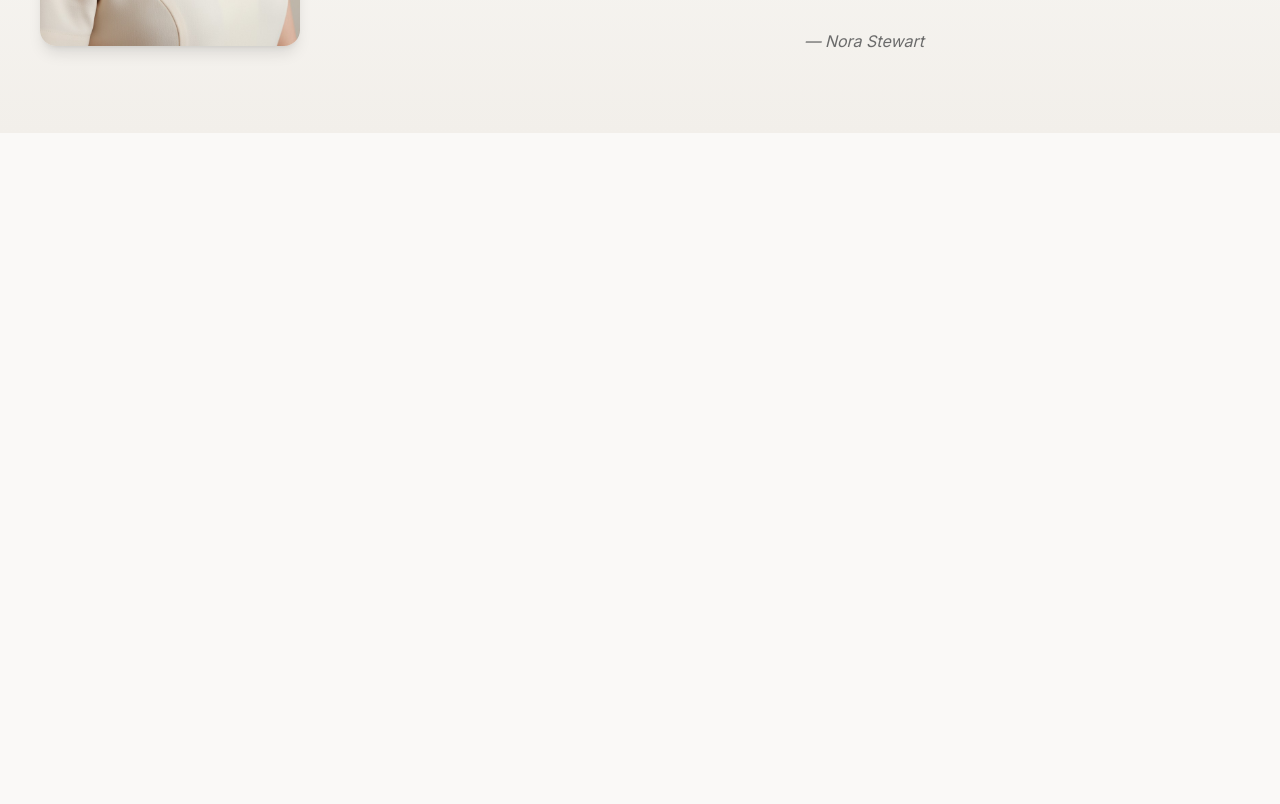
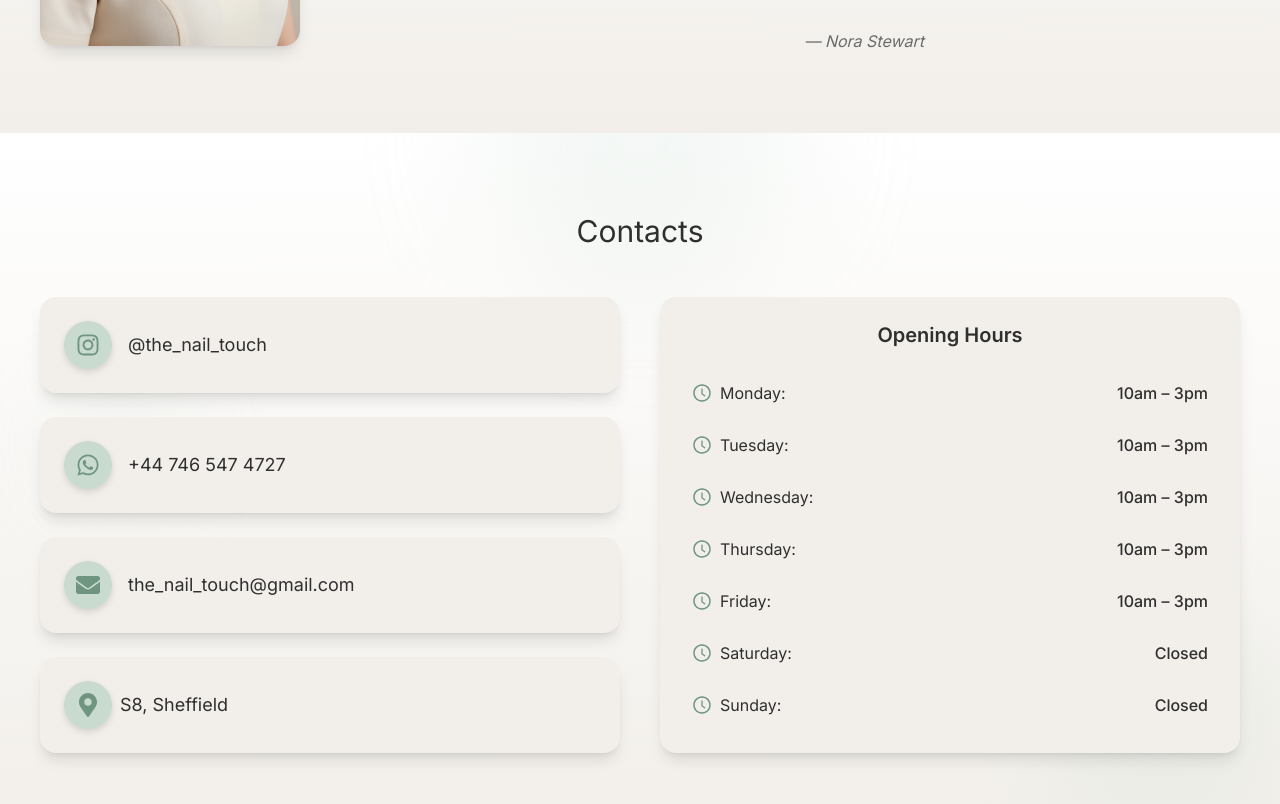
Before and after one commit to netkatya/the-nail-touch, a Next.js app: page / in a window 1280 px wide. Shown: the part 1240-2044 px from the top of the page. Before the commit the page ends 1373 px from the top, so only its background shows below. Built offline with nearby package versions, Linux system fonts and the light colour scheme.

Commit message:
contacts added

```diff
--- a/app/page.tsx
+++ b/app/page.tsx
@@ -1,4 +1,5 @@
 import About from "@/components/About/About";
+import Contacts from "@/components/Contacts/Contacts";
 import Header from "@/components/Header/Header";
 import Hero from "@/components/Hero/Hero";
 
@@ -8,6 +9,7 @@ export default function Home() {
       <Header />
       <Hero />
       <About />
+      <Contacts />
     </main>
   );
 }
--- a/components/About/About.tsx
+++ b/components/About/About.tsx
@@ -6,7 +6,7 @@ export default function About() {
       className="pb-20 bg-linear-to-b from-white to-(--color-bg-soft)"
       id="about"
     >
-      <div className="w-full h-1 mb-20 bg-linear-to-r from-(--color-accent-soft) via-[var(--color-accent)/40] to-[var(--color-accent-soft)] rounded-full"></div>
+      <div className="w-full h-1 mb-20 bg-linear-to-r from-(--color-accent-soft) via-[var(--color-accent)/40] to-(--color-accent-soft) rounded-full"></div>
       <div className="container mx-auto flex flex-col md:flex-row gap-12 items-center px-4">
         {/* Фото */}
         <div className="relative">
--- /dev/null
+++ b/components/Contacts/Contacts.tsx
@@ -0,0 +1,109 @@
+import {
+  FaInstagram,
+  FaWhatsapp,
+  FaEnvelope,
+  FaMapMarkerAlt,
+} from "react-icons/fa";
+import { AiOutlineClockCircle } from "react-icons/ai";
+import Link from "next/link";
+
+export default function Contacts() {
+  return (
+    <section
+      className="relative py-20 bg-linear-to-b from-white to-(--color-bg-soft) overflow-hidden"
+      id="contact"
+    >
+      {/* Декоративные элементы */}
+      <div className="absolute top-0 left-1/2 transform -translate-x-1/2 -translate-y-1/2 w-80 h-80 rounded-full bg-(--color-accent-soft) opacity-20 blur-3xl pointer-events-none"></div>
+      <div className="absolute bottom-0 right-0 w-60 h-60 rounded-full bg-(--color-accent-soft) opacity-20 blur-2xl pointer-events-none"></div>
+      <div className="absolute top-1/3 left-10 w-40 h-40 rounded-full bg-(--color-accent-soft) opacity-10 blur-2xl pointer-events-none"></div>
+
+      <div className="container mx-auto px-4 max-w-5xl relative z-10">
+        <h2 className="text-3xl mb-12 text-center font-heading">Contacts</h2>
+
+        <div className="grid grid-cols-1 md:grid-cols-2 gap-10">
+          <div className="flex flex-col gap-6">
+            {/* Instagram */}
+            <Link
+              href="https://www.instagram.com/the_nail_touch?igsh=d3hmbHk1MG0yNTc="
+              target="_blank"
+              rel="noopener noreferrer"
+              className="flex items-center gap-4 p-6 rounded-2xl bg-(--color-bg-soft) shadow-lg hover:-translate-y-1 hover:shadow-2xl transition-all"
+            >
+              <div className="w-12 h-12 flex items-center justify-center bg-(--color-accent-soft) rounded-full drop-shadow-md">
+                <FaInstagram className="text-(--color-accent-dark) w-6 h-6" />
+              </div>
+              <span className="text-(--color-text-main) text-lg">
+                @the_nail_touch
+              </span>
+            </Link>
+
+            {/* WhatsApp */}
+            <a
+              href="https://wa.me/1234567890"
+              target="_blank"
+              rel="noopener noreferrer"
+              className="flex items-center gap-4 p-6 rounded-2xl bg-(--color-bg-soft) shadow-lg hover:-translate-y-1 hover:shadow-2xl transition-all"
+            >
+              <div className="w-12 h-12 flex items-center justify-center bg-(--color-accent-soft) rounded-full drop-shadow-md">
+                <FaWhatsapp className="text-(--color-accent-dark) w-6 h-6" />
+              </div>
+              <span className="text-(--color-text-main) text-lg">
+                +44 746 547 4727
+              </span>
+            </a>
+
+            {/* Email */}
+            <a
+              href="mailto:example@email.com"
+              className="flex items-center gap-4 p-6 rounded-2xl bg-(--color-bg-soft) shadow-lg hover:-translate-y-1 hover:shadow-2xl transition-all"
+            >
+              <div className="w-12 h-12 flex items-center justify-center bg-(--color-accent-soft) rounded-full drop-shadow-md">
+                <FaEnvelope className="text-(--color-accent-dark) w-6 h-6" />
+              </div>
+              <span className="text-(--color-text-main) text-lg">
+                the_nail_touch@gmail.com
+              </span>
+            </a>
+
+            {/* Локация */}
+            <div className="flex items-center gap-2 p-6 rounded-2xl bg-(--color-bg-soft) shadow-lg">
+              <div className="w-12 h-12 flex items-center justify-center bg-(--color-accent-soft) rounded-full drop-shadow-md">
+                <FaMapMarkerAlt className="text-(--color-accent-dark) w-6 h-6" />
+              </div>
+              <span className="text-(--color-text-main) text-lg">
+                S8, Sheffield
+              </span>
+            </div>
+          </div>
+
+          <div className="bg-(--color-bg-soft) p-6 rounded-2xl shadow-lg relative">
+            <h3 className="text-xl mb-6 font-semibold text-center">
+              Opening Hours
+            </h3>
+            <ul className="text-(--color-text-main) space-y-3">
+              {[
+                { day: "Monday", hours: "10am – 3pm" },
+                { day: "Tuesday", hours: "10am – 3pm" },
+                { day: "Wednesday", hours: "10am – 3pm" },
+                { day: "Thursday", hours: "10am – 3pm" },
+                { day: "Friday", hours: "10am – 3pm" },
+                { day: "Saturday", hours: "Closed" },
+                { day: "Sunday", hours: "Closed" },
+              ].map((item) => (
+                <li
+                  key={item.day}
+                  className="flex items-center gap-2 p-2 rounded-md hover:bg-(--color-accent-soft) transition"
+                >
+                  <AiOutlineClockCircle className="text-(--color-accent-dark) w-5 h-5" />
+                  <span className="flex-1">{item.day}:</span>
+                  <span className="font-medium">{item.hours}</span>
+                </li>
+              ))}
+            </ul>
+          </div>
+        </div>
+      </div>
+    </section>
+  );
+}
--- a/components/Header/Header.tsx
+++ b/components/Header/Header.tsx
@@ -24,7 +24,7 @@ export default function Header() {
             <Link href="#gallery" className="text-xl link-underline">
               Gallery
             </Link>
-            <Link href="#contacts" className="text-xl link-underline">
+            <Link href="#contact" className="text-xl link-underline">
               Contacts
             </Link>
           </nav>
--- a/components/Hero/Hero.tsx
+++ b/components/Hero/Hero.tsx
@@ -7,7 +7,7 @@ export default function Hero() {
         <div className="container">
           <div className="md:w-[50%] py-24 lg:py-32">
             <h1 className="text-[42px] font-medium text-emerald-950 mb-8 leading-[150%]">
-              Cozy care <br /> in a calm atmosphere
+              Gentle care <br /> in a calm atmosphere
             </h1>
             <hr className="mb-8 text-(--color-border)" />
             <ul className="flex flex-wrap gap-x-20 gap-y-6 pl-6 mb-12">
--- a/package.json
+++ b/package.json
@@ -11,7 +11,8 @@
   "dependencies": {
     "next": "16.1.1",
     "react": "19.2.3",
-    "react-dom": "19.2.3"
+    "react-dom": "19.2.3",
+    "react-icons": "^5.5.0"
   },
   "devDependencies": {
     "@tailwindcss/postcss": "^4",
```
Also changed, not shown: 1 other file (tests, documents, lock files or other folders).
